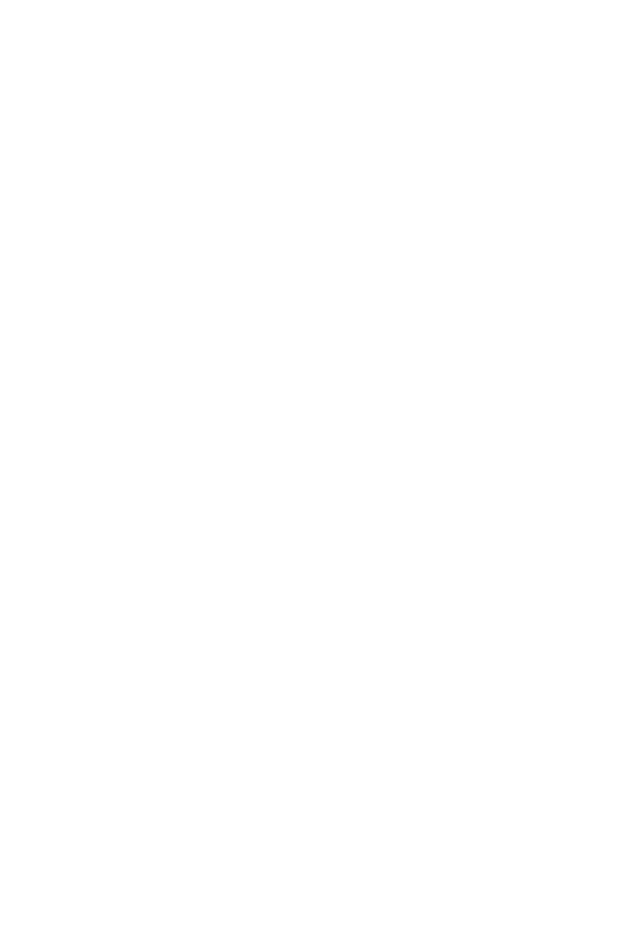
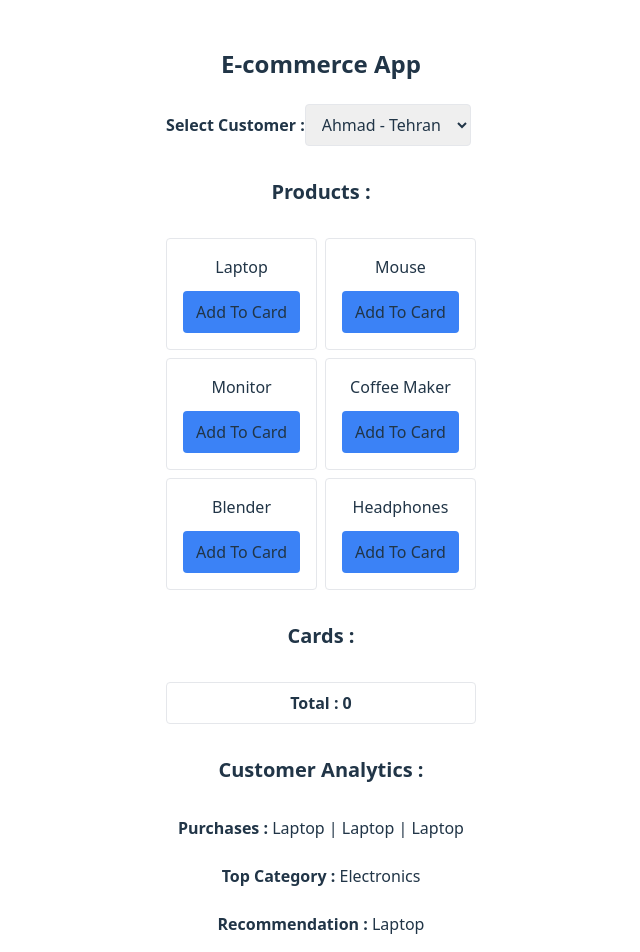
Before and after one commit to mohammadabadi/mahdaad-test, a Vue app: page / in a window 1280 px wide. Shown: the top 952 px of the page, without its empty margins (319-959 px from the left). Before the commit the page ends 864 px from the top, so only its background shows below. Built offline with nearby package versions, Linux system fonts and the light colour scheme.

Commit message:
finish task-2

```diff
--- a/src/App.vue
+++ b/src/App.vue
@@ -1,14 +1,68 @@
 <template>
-  <div class="min-h-screen flex items-start justify-center">
-    <p
-      class="px-6 py-2 text-white"
-    >
-    Ali Mohammadabadi | Frontend Developer
+  <div class="py-4 space-y-6">
+    <h1 class="text-2xl font-bold">E-commerce App</h1>
+    <div class="flex items-center">
+      <span class="font-semibold py-1">Select Customer : </span>
+      <select name="customers" id="customers" v-model="selectCustomer" class="border px-3 py-2 rounded">
+        <option v-for="c in customers" :key="c.id" :value="c.id">{{ c.name }} - {{ c.city }}</option>
+      </select>
+    </div>
+    <h3 class="text-xl font-semibold py-2">Products : </h3>
+    <div class="grid grid-cols-2 gap-2">
+      <div class="border p-4 rounded" v-for="product in products" :key="product.id">
+        <p class="pb-3">{{product.name}}</p>
+        <button @click="card.addItem(product)" class="bg-blue-500 rounded py-2 px-3">Add To Card</button>
+      </div>
+    </div>
+    <h3 class="text-xl font-semibold py-2">Cards : </h3>
+    <ul>
+      <li class="border-b py-2" v-for="item in card.items" :key="item.id">
+        {{item.name}} - X{{ item.qty }}
+        <button @click="card.removeItem(item.id)" class="bg-red-500 text-white">remove</button>
+      </li>
+    </ul>
+    <p class="font-semibold py-2 border rounded px-3">Total : {{ card.totalItems }}</p>
+    <h3 class="text-xl font-semibold py-2">Customer Analytics : </h3>
+    <p>
+      <strong>Purchases : </strong>
+      {{ customerProducts.map(p => p.name).join(" | ") || "No Purchases" }}
+    </p>
+    <p>
+      <strong>Top Category : </strong>
+      {{costomerCategory || "Nope"}}
+    </p>
+    <p>
+      <strong>Recommendation : </strong>
+      {{recommendation.map(p => p.name).join(',') || 'no Recommended'}}
     </p>
   </div>
 </template>
 
 <script setup>
+import {products,customers} from './data/sampleData';
+import {useCardStore} from './stores/card';
+import {ref,computed,watch} from 'vue'
+import {getProductByCustomer,getTopCategoryByCustomer,recommendProducts} from './utils/analytics'
+
+const card = useCardStore()
+const selectCustomer = ref(customers[0].id)
+
+watch(
+  selectCustomer,
+  (newId) => {
+    card.setCustomer(newId)
+  },
+  {immediate:true}
+)
+const customerProducts = computed (() =>
+  getProductByCustomer(selectCustomer.value,card.items)
+)
+const costomerCategory = computed (() =>
+  getTopCategoryByCustomer(selectCustomer.value,card.items)
+)
+const recommendation = computed (() =>
+  recommendProducts(selectCustomer.value,card.items)
+)
 
 </script>
 
--- /dev/null
+++ b/src/data/sampleData.js
@@ -0,0 +1,22 @@
+export const customers = [
+ { id: 1, name: "Ahmad", city: "Tehran" },
+ { id: 2, name: "Mehran", city: "Shiraz" },
+ { id: 3, name: "Ali", city: "Esfahan" },
+];
+export const products = [
+ { id: 101, name: "Laptop", category: "Electronics" },
+ { id: 102, name: "Mouse", category: "Electronics" },
+ { id: 103, name: "Monitor", category: "Electronics" },
+ { id: 104, name: "Coffee Maker", category: "Home Appliances" },
+ { id: 105, name: "Blender", category: "Home Appliances" },
+ { id: 106, name: "Headphones", category: "Electronics" },
+];
+export const purchases = [
+ { customerId: 1, productId: 101, date: "2025-03-01" },
+ { customerId: 1, productId: 102, date: "2025-02-02" },
+ { customerId: 2, productId: 103, date: "2025-02-05" },
+ { customerId: 2, productId: 104, date: "2025-02-06" },
+ { customerId: 3, productId: 105, date: "2025-02-07" },
+ { customerId: 3, productId: 106, date: "2025-02-08" },
+ { customerId: 1, productId: 104, date: "2025-02-10" },
+];
--- /dev/null
+++ b/src/stores/card.js
@@ -0,0 +1,60 @@
+import { defineStore } from "pinia";
+import { ref, computed } from "vue"
+
+export const useCardStore = defineStore('card',()=>{
+    const items = ref([])
+    const custosmerId = ref(null)
+
+    function StorageKey(){
+       return `card-${custosmerId.value}`
+    }
+    const setCustomer = (id) => {
+        custosmerId.value = id
+        loadCard()
+    }
+    const addItem = (product) => {
+        const exist = items.value.find((p)=>p.id === product.id)
+        if(exist){
+            exist.qty++
+        }
+        else{
+            items.value.push({...product,qty:1})
+        }
+        saveCard()
+    }
+    const saveCard = () => {
+        if(!custosmerId.value) return
+        localStorage.setItem(StorageKey(),JSON.stringify(items.value))
+    }
+    const loadCard = () => {
+        if(!custosmerId.value) return
+        const saved = localStorage.getItem(StorageKey());
+        items.value = saved ? JSON.parse(saved) : []
+    }
+    const removeItem = (id) => {
+        const exist = items.value.find((p)=>p.id === id)
+        if(exist){
+            exist.qty--
+            if(exist.qty <= 0){
+                items.value = items.value.filter((p) => p.id !== id)
+            }
+        }
+        saveCard()
+    }
+    const totalItems = computed(() =>
+        items.value.reduce((sum,p) => sum + p.qty ,0)
+    )
+    const clearCard = () => {
+        items.value = []
+        saveCard()
+    }
+    return {
+        items,
+        custosmerId,
+        totalItems,
+        addItem,
+        removeItem,
+        clearCard,
+        setCustomer
+    }
+})
--- /dev/null
+++ b/src/utils/analytics.js
@@ -0,0 +1,41 @@
+import {customers,products,purchases} from '../data/sampleData'
+
+export function getProductByCustomer(customerId,cardItems= []){
+    const bought = purchases.filter((p) => p.customerId === customerId).map((p) =>  products.find((prod) => prod.productId === p.id))
+
+    const cardProduct = cardItems.map((p) => {
+        const base = products.find((prod) => prod.id === p.id)
+        return base ? {...base} : null;
+    }).filter(Boolean)
+
+    return [...bought,...cardProduct]
+}
+export function getTopCategoryByCustomer(customerId,cardItems= []){
+    const bought = getProductByCustomer(customerId,cardItems)
+    const count = {}
+    bought.forEach((p)=> {
+        count[p.category]= (count[p.category] || 0) + 1
+    })
+    return Object.entries(count).sort((a,b) => b[1] - a[1])[0]?.[0] || null
+}
+export function recommendProducts(customerId,cardItems= []){
+    const cat = getTopCategoryByCustomer(customerId,cardItems)
+    if(!cat) return
+
+    const similarCustomer= customers.map((c) => ({
+        ...c,
+        category : getTopCategoryByCustomer(c.id),
+    })).filter((c) => c.category === cat && c.id !== customerId)
+
+    const recommended = []
+    similarCustomer.forEach((c) => {
+        const theirProduct = getProductByCustomer(c.id)
+        theirProduct.filter((p) => p.category === cat)
+        .forEach((p) => {
+            if(!recommended.find((r) => r.id === p.id)){
+                recommended.push(p)
+            }
+        })
+    })
+    return recommended
+}
```
